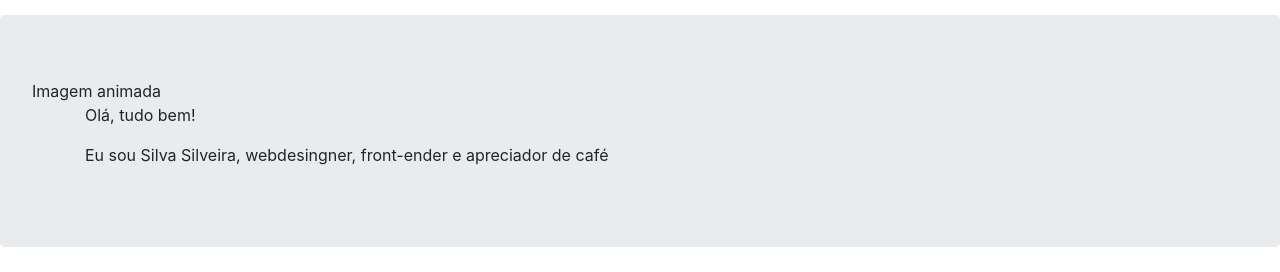
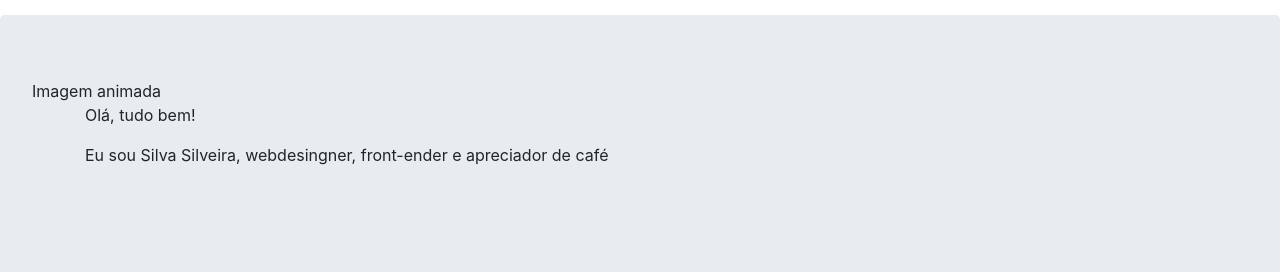
Before and after one commit to WescleyMartins1988/Front-End, a website: page src/index.html in a window 1280 px wide. Shown: the part 103-375 px from the top of the page. Drawn offline with Linux system fonts and the light colour scheme.

Commit message:
install and run node-sass

```diff
--- a/package.json
+++ b/package.json
@@ -5,7 +5,8 @@
   "main": "index.js",
   "scripts": {
     "test": "echo \"Error: no test specified\" && exit 1",
-    "postinstall": "cp -r node_modules/bootstrap/dist src/components/bootstrap && cp -r node_modules/font-awesome/css src/components/font-awesome && cp -r node_modules/font-awesome/fonts src/components/font-awesome && cp -r node_modules/jquery/dist src/components/jquery && cp -r node_modules/popper.js/dist src/components/popper.js"
+    "postinstall": "cp -r node_modules/bootstrap/dist src/components/bootstrap && cp -r node_modules/font-awesome/css src/components/font-awesome && cp -r node_modules/font-awesome/fonts src/components/font-awesome && cp -r node_modules/jquery/dist src/components/jquery && cp -r node_modules/popper.js/dist src/components/popper.js",
+    "nodesass": "node-sass"
   },
   "repository": {
     "type": "git",
@@ -23,5 +24,8 @@
     "jquery": "^3.3.1",
     "mkdirp": "^0.5.1",
     "popper.js": "^1.14.1"
+  },
+  "devDependencies": {
+    "node-sass": "^4.8.3"
   }
 }
--- /dev/null
+++ b/src/css/main.css
@@ -0,0 +1,2 @@
+.header-animado {
+  height: 300px; }
--- a/src/index.html
+++ b/src/index.html
@@ -5,6 +5,7 @@
     <title>Site Pessoal Silva Silveira</title>
     <link rel="stylesheet" href="components/bootstrap/dist/css/bootstrap.min.css">
     <link rel="stylesheet" href="components/font-awesome/css/font-awesome.min.css">
+    <link rel="stylesheet" href="css/main.css">
 </head>
 <body>
     <nav class="mainNavigation">
@@ -20,7 +21,7 @@
         </div>
     </nav>
 
-     <div class="jumbotron">Imagem animada
+     <div class="jumbotron header-animado">Imagem animada
          <div class="container">
              <p>Olá, tudo bem!</p>
              <p>Eu sou Silva Silveira, webdesingner, front-ender e apreciador de café</p>
--- /dev/null
+++ b/src/sass/_partials/_header-animado.scss
@@ -0,0 +1,4 @@
+.header-animado{
+    $h: 300px;
+    height: $h;
+}
```
Also changed, not shown: 1 other file.
